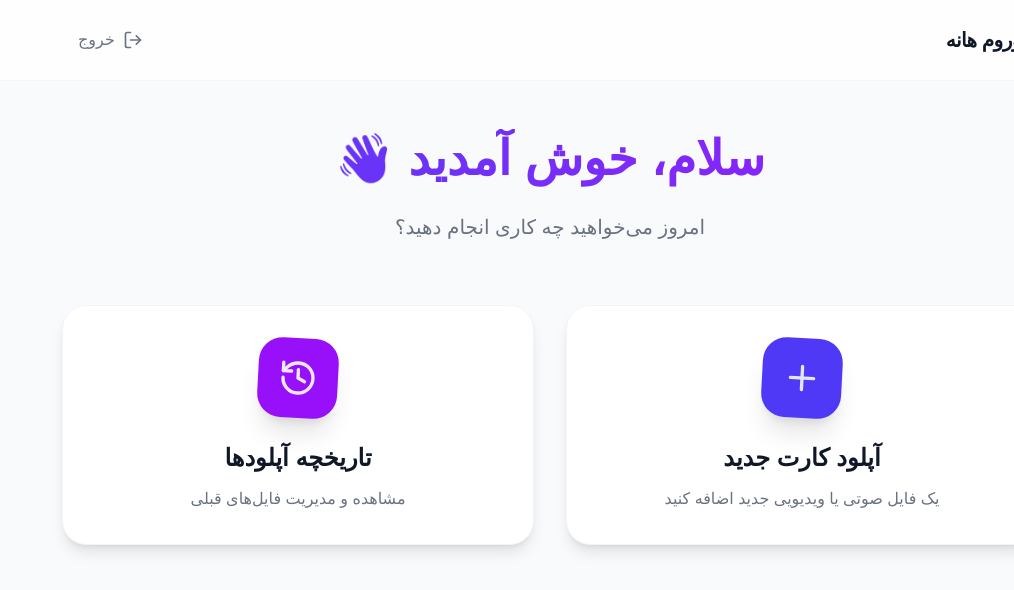
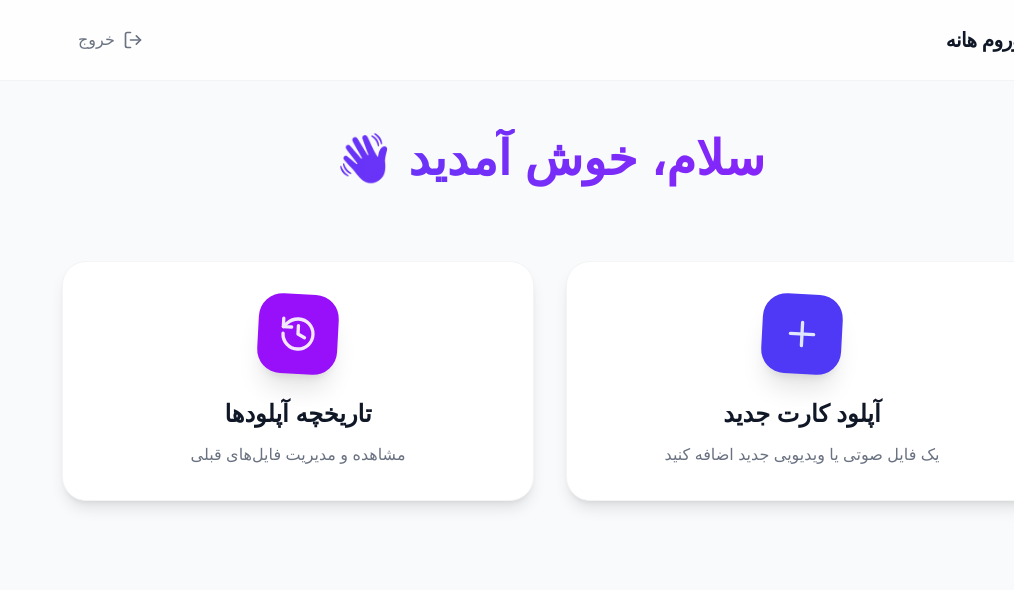
Before and after one commit to lordaltair/PostalCard-Website, a React (Vite) app in the folder client/: page / in a window 1280 px wide. Shown: the top 590 px of the page, without its empty margins (266-1280 px from the left). Built offline with nearby package versions, Linux system fonts and the light colour scheme; no server answers; sample sign-in values are in the browser's storage.

Commit message:
removed extra

```diff
--- a/client/src/pages/Dashboard.jsx
+++ b/client/src/pages/Dashboard.jsx
@@ -65,9 +65,9 @@ export default function Dashboard() {
           <h1 className="text-4xl md:text-5xl font-extrabold text-gray-900 mb-4 bg-clip-text text-transparent bg-gradient-to-r from-indigo-600 to-purple-600 leading-tight pb-2">
             سلام، خوش آمدید 👋
           </h1>
-          <p className="text-xl text-gray-500 max-w-2xl mx-auto text-center">
+          {/* <p className="text-xl text-gray-500 max-w-2xl mx-auto text-center">
             امروز می‌خواهید چه کاری انجام دهید؟
-          </p>
+          </p> */}
         </motion.div>
 
         <div className="grid md:grid-cols-2 gap-8">
```
